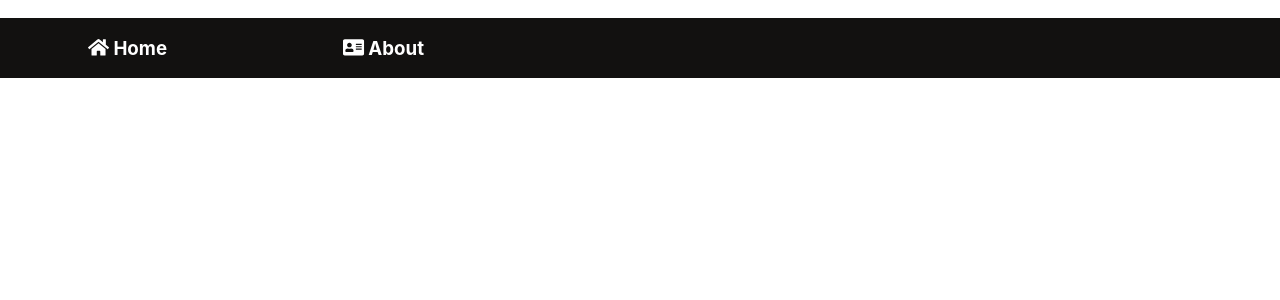
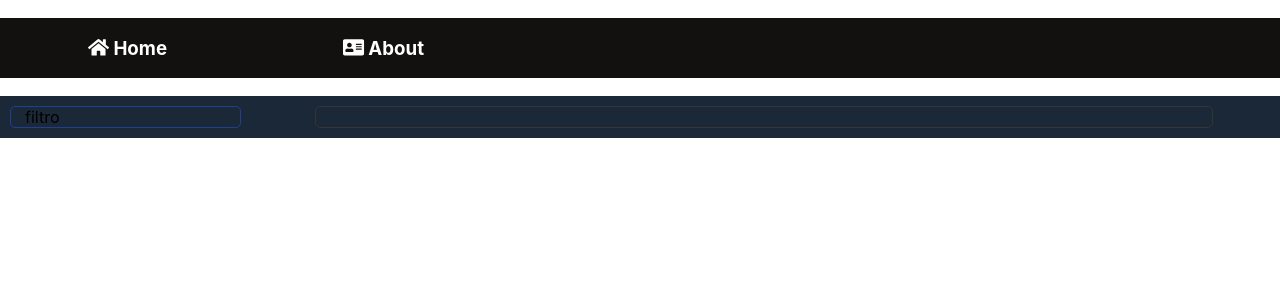
Before and after one commit to my-house-app/central, a React (Create React App) app in the folder client/: page /home in a window 1280 px wide. Shown: the top 300 px of the page. Built offline with nearby package versions, Linux system fonts and the light colour scheme.

Commit message:
fixes #6

```diff
--- a/client/src/Containers/App.jsx
+++ b/client/src/Containers/App.jsx
@@ -1,20 +1,21 @@
 import React from 'react';
 import './App.css';
-import { Route } from 'react-router-dom';
-import NavBar from '../Components/NavBar/NavBar';
-import About from '../Components/About/About';
+import MyHouseRoutes from '../routes';
 
 function App() {
+// {/* <div className="App">
+//       <Route
+//         path="/"
+//         component={NavBar}
+//       />
+//       <Route
+//         path="/about"
+//         component={About}
+//       />
+//     </div> */}
   return (
-    <div className="App">
-      <Route
-        path="/"
-        component={NavBar}
-      />
-      <Route
-        path="/about"
-        component={About}
-      />
+    <div>
+      <MyHouseRoutes />
     </div>
   );
 }
--- /dev/null
+++ b/client/src/Pages/Home.css
@@ -0,0 +1,54 @@
+.body2{
+    flex: 1;
+    background-color: #1b2838;
+}
+
+.cuerpo{
+    display: flex;
+    height: 100%;
+    width: 100%;
+}
+.filter-area{
+    display: flex;
+    height: 100%;
+    max-width: 300px;
+    min-width: 201px;
+    padding-right: 14px;
+    padding-left: 14px;
+    margin: 10px;
+    border: #213F8F 1px solid;
+    border-radius: 5px;
+}
+
+.main{
+    display: flex;
+    flex-direction: column;
+    width: 70%;/*buscar un mejor resultado*/
+    margin: 10px 5%;
+    border: #373435 1px solid;
+    border-radius: 5px;
+}
+
+.main-encabezado{
+    background-color: #101822;
+}
+
+
+#previous, #next{
+    border: 0;
+    background-color: transparent;
+    font-size: 30px;
+    margin: 0 15px;
+}
+#page{
+    font-size: 30px;
+    width: 40px;
+    height: 40px;
+    -moz-border-radius: 50%;
+    -webkit-border-radius: 50%;
+    border-radius: 50%;
+    background: #5cb85c;
+    display: flex;
+    justify-content: center;
+    align-items: center;
+}
--- /dev/null
+++ b/client/src/Pages/Home.jsx
@@ -0,0 +1,19 @@
+import React from 'react';
+import './Home.css';
+
+export default function Home() {
+  return (
+    <div className="body2">
+      <div className="cuerpo">
+        <div className="filter-area">
+          filtro
+        </div>
+        <div className="main">
+          <div className="main-encabezado">
+            {/* <SearchBar/> */}
+          </div>
+        </div>
+      </div>
+    </div>
+  );
+}
--- a/client/src/index.css
+++ b/client/src/index.css
@@ -1,3 +1,7 @@
+html {
+  height:100vh;
+  overflow-y: scroll;
+}
 body {
   margin: 0;
   font-family: -apple-system, BlinkMacSystemFont, 'Segoe UI', 'Roboto', 'Oxygen',
--- a/client/src/index.js
+++ b/client/src/index.js
@@ -4,7 +4,7 @@ import ReactDOM from 'react-dom';
 import './index.css';
 import { BrowserRouter } from 'react-router-dom';
 import App from './Containers/App';
-import store from './Store/index';
+import store from './Redux/Store/index';
 import reportWebVitals from './reportWebVitals';
 
 ReactDOM.render(
--- /dev/null
+++ b/client/src/routes.jsx
@@ -0,0 +1,24 @@
+import React from 'react';
+import {
+  BrowserRouter as Router, Route, Switch, Redirect,
+} from 'react-router-dom';
+import Home from './Pages/Home';
+import NavBar from './Components/NavBar/NavBar';
+
+export default function MyHouseRoutes() {
+  return (
+    <Router>
+      <div>
+        <NavBar />
+        <Switch>
+          <Route path="/home" component={Home} />
+          <Route exact path="/">
+            <Redirect to="/home" />
+          </Route>
+
+        </Switch>
+        {/* <Footer/> */}
+      </div>
+    </Router>
+  );
+}
```
Also changed, not shown: client/src/Redux/Actions/index.js (renamed from client/src/Actions/index.js), client/src/Redux/Reducers/index.js (renamed from client/src/Reducers/index.js), client/src/Redux/Store/index.js (renamed from client/src/Store/index.js), 1 other file (tests, documents, lock files or other folders).
